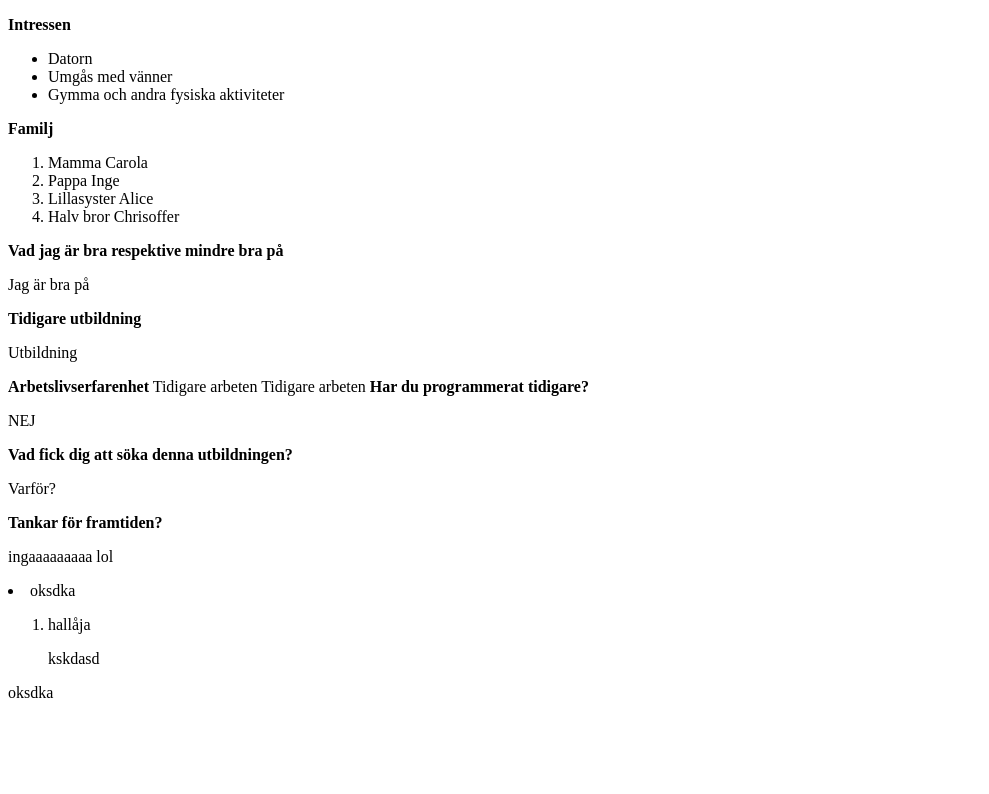
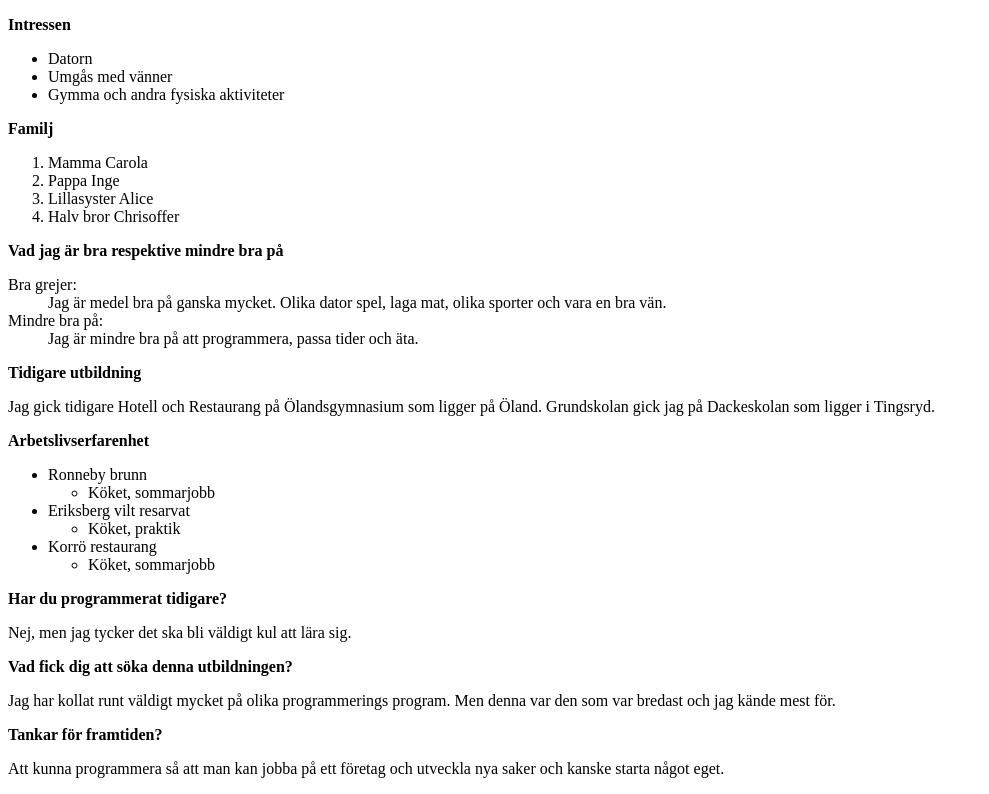
Before and after one commit to TimEmanuelsson/1ik415-te222ds-labrorationer, a plain HTML site: page Pages/Presentation.html in a window 1280 px wide. Shown: the part 105-899 px from the top of the page, without its empty margins (0-989 px from the left). Before the commit the page ends 823 px from the top, so only its background shows below. Drawn offline with Linux system fonts and the light colour scheme.

Commit message:
1.2 färdig

```diff
--- a/Pages/Presentation.html
+++ b/Pages/Presentation.html
@@ -1,16 +1,23 @@
 <!DOCTYPE html>
 <html>
 
+  <!--Container är alla koderna. Header + body i detta fall.-->
 <container>
 
+
+  <!--Rubriker.-->
     <h1>Välkommen till min första hemsida</h1>
 
     <h3>Denna hemsidan är byggd av Tim Emanuelsson</h3>
 
+
+  <!--Huvudnamnet på sidan och de stora rubrikerna längst upp.-->
 <head>
     <title>Presentation av Tim Emanuelsson</title>
 </head>
 
+
+    <!--Innehållet och all text ligger under body.-->
 <body>
 
     <b>Intressen</b>
@@ -29,46 +36,46 @@
         </ol>
 
 
-    <b>Vad jag är bra respektive mindre
-    bra på</b>
+    <b>Vad jag är bra respektive mindre bra på</b>
+        <dl>
+            <dt>Bra grejer:</dt>
+            <dd>Jag är medel bra på ganska mycket. Olika dator spel, laga mat, olika sporter och vara en bra vän.</dd>
+            <dt>Mindre bra på:</dt>
+            <dd>Jag är mindre bra på att programmera, passa tider och äta.</dd>
+        </dl>
 
-        <p>Jag är bra på </p>
 
     <b>Tidigare utbildning</b>
 
-        <p>Utbildning</p>
+            <p>Jag gick tidigare Hotell och Restaurang på Ölandsgymnasium som ligger på Öland.
+               Grundskolan gick jag på Dackeskolan som ligger i Tingsryd.</p>
 
     <b>Arbetslivserfarenhet</b>
 
-        Tidigare arbeten
-        Tidigare arbeten
+<!--Här har jag lagt en lista inuti en annan lista.-->
+        <ul>
+            <li>Ronneby brunn</li>
+               <ul><li>Köket, sommarjobb</li></ul>
+
+            <li>Eriksberg vilt resarvat</li>
+                <ul><li>Köket, praktik</li></ul>
+
+            <li>Korrö restaurang</li>
+                <ul><li>Köket, sommarjobb</li></ul>
+        </ul>
 
 
     <b>Har du programmerat tidigare?</b>
 
-        <p>NEJ</p>
+        <p>Nej, men jag tycker det ska bli väldigt kul att lära sig.</p>
 
     <b>Vad fick dig att söka denna utbildningen?</b>
 
-        <p>Varför?</p>
+        <p>Jag har kollat runt väldigt mycket på olika programmerings program. Men denna var den som var bredast och jag kände mest för.</p>
 
     <b>Tankar för framtiden?</b>
 
-        <p>ingaaaaaaaaa lol</p>
-
-
-    <dl>
-        <li>oksdka</li>
-    </dl>
-
-    <ol>
-    <li>hallåja</li>
-    </ol>
-
-    <ul>kskdasd</ul>
-
-    <dl>oksdka</dl>
-
+        <p>Att kunna programmera så att man kan jobba på ett företag och utveckla nya saker och kanske starta något eget.</p>
 
 
 </body>
```
Lines whose indentation alone changed are shown as unchanged.
